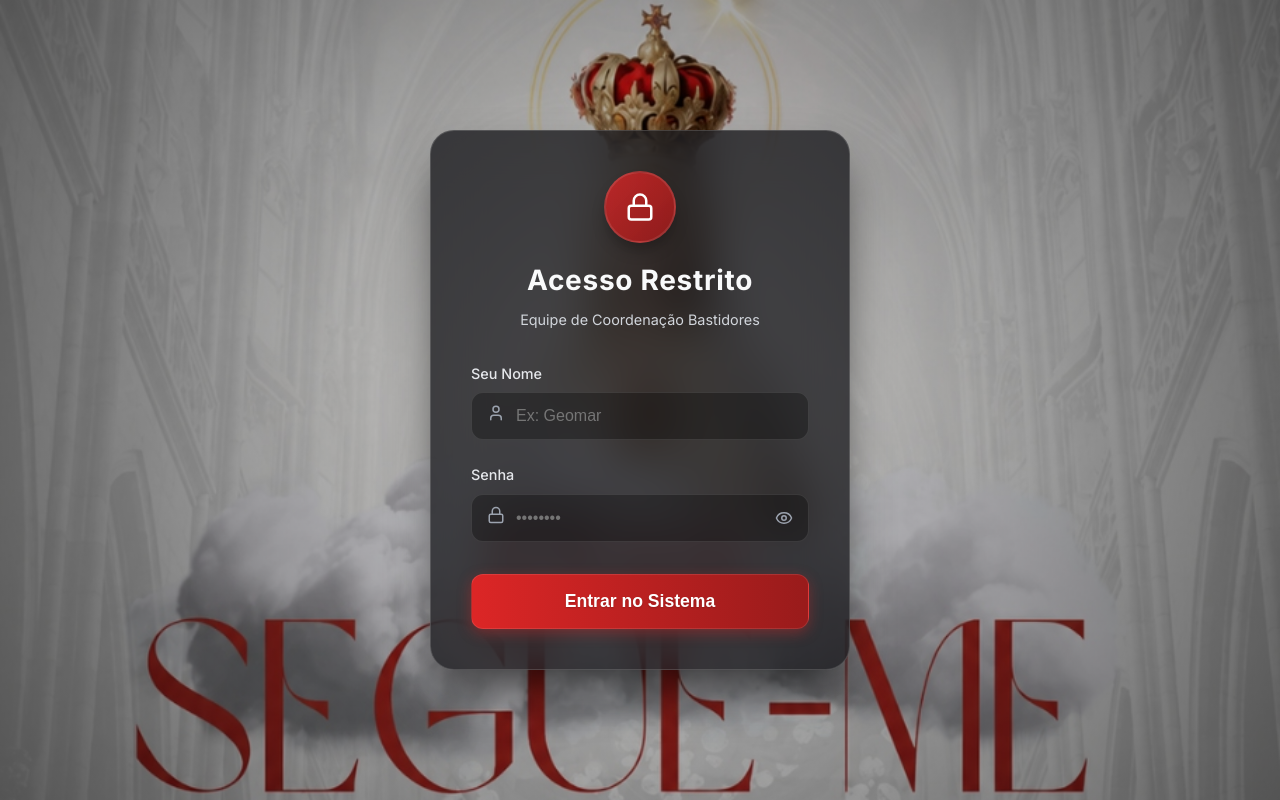
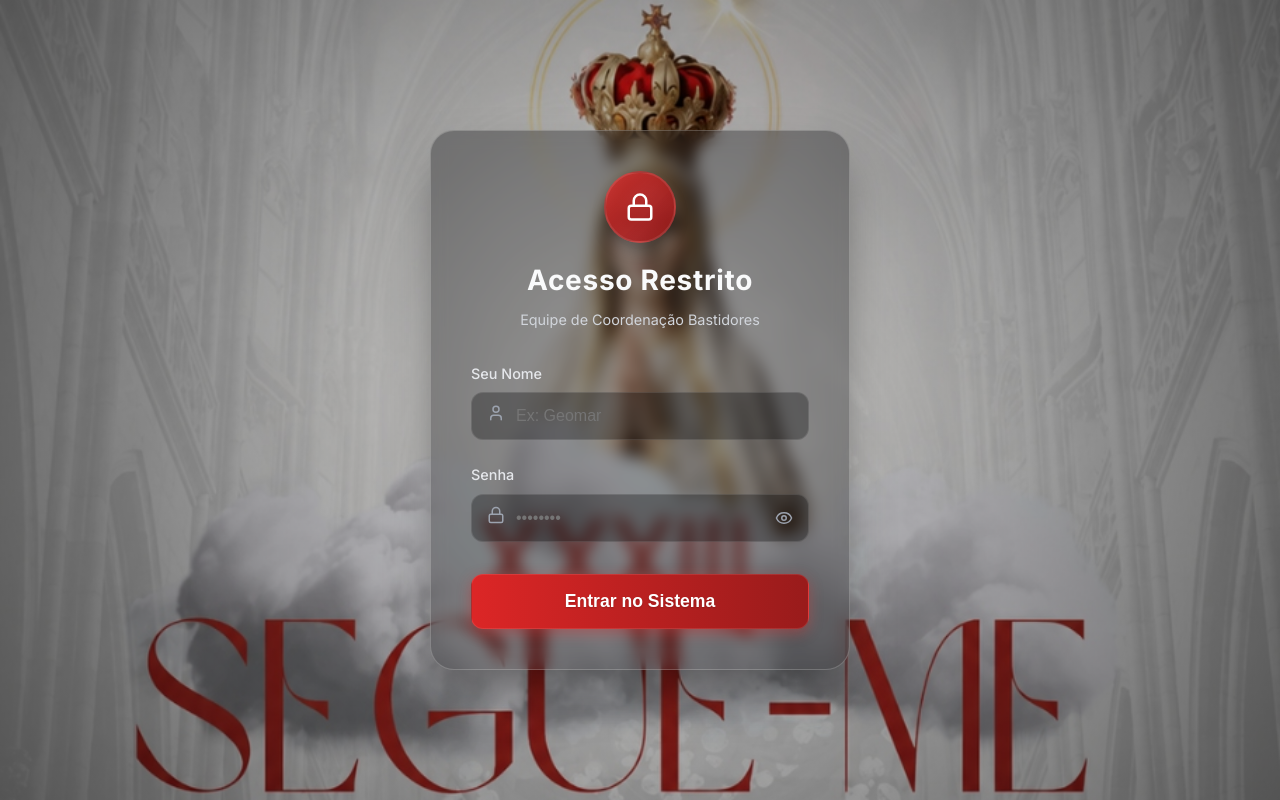
Before and after one commit to geommmar-cpu/bastidores, a React (Vite) app: page / in a window 1280 px wide. Built offline with nearby package versions, Linux system fonts and the light colour scheme; no server answers; the database is empty.

Commit message:
style: deixar o card de login mais transparente para revelar o fundo

```diff
--- a/src/components/Login.jsx
+++ b/src/components/Login.jsx
@@ -58,11 +58,11 @@ const Login = ({ onLogin, coordinators = [] }) => {
         maxWidth: '420px',
         padding: '2.5rem',
         borderRadius: '1.5rem',
-        boxShadow: '0 25px 50px -12px rgba(0, 0, 0, 0.75)',
-        border: '1px solid rgba(255, 255, 255, 0.15)',
-        backgroundColor: 'rgba(20, 20, 25, 0.75)',
-        backdropFilter: 'blur(24px)',
-        WebkitBackdropFilter: 'blur(24px)',
+        boxShadow: '0 25px 50px -12px rgba(0, 0, 0, 0.5)',
+        border: '1px solid rgba(255, 255, 255, 0.2)',
+        backgroundColor: 'rgba(20, 20, 25, 0.35)',
+        backdropFilter: 'blur(8px)',
+        WebkitBackdropFilter: 'blur(8px)',
       }}>
 
         <div style={{ textAlign: 'center', marginBottom: '2rem' }}>
```
